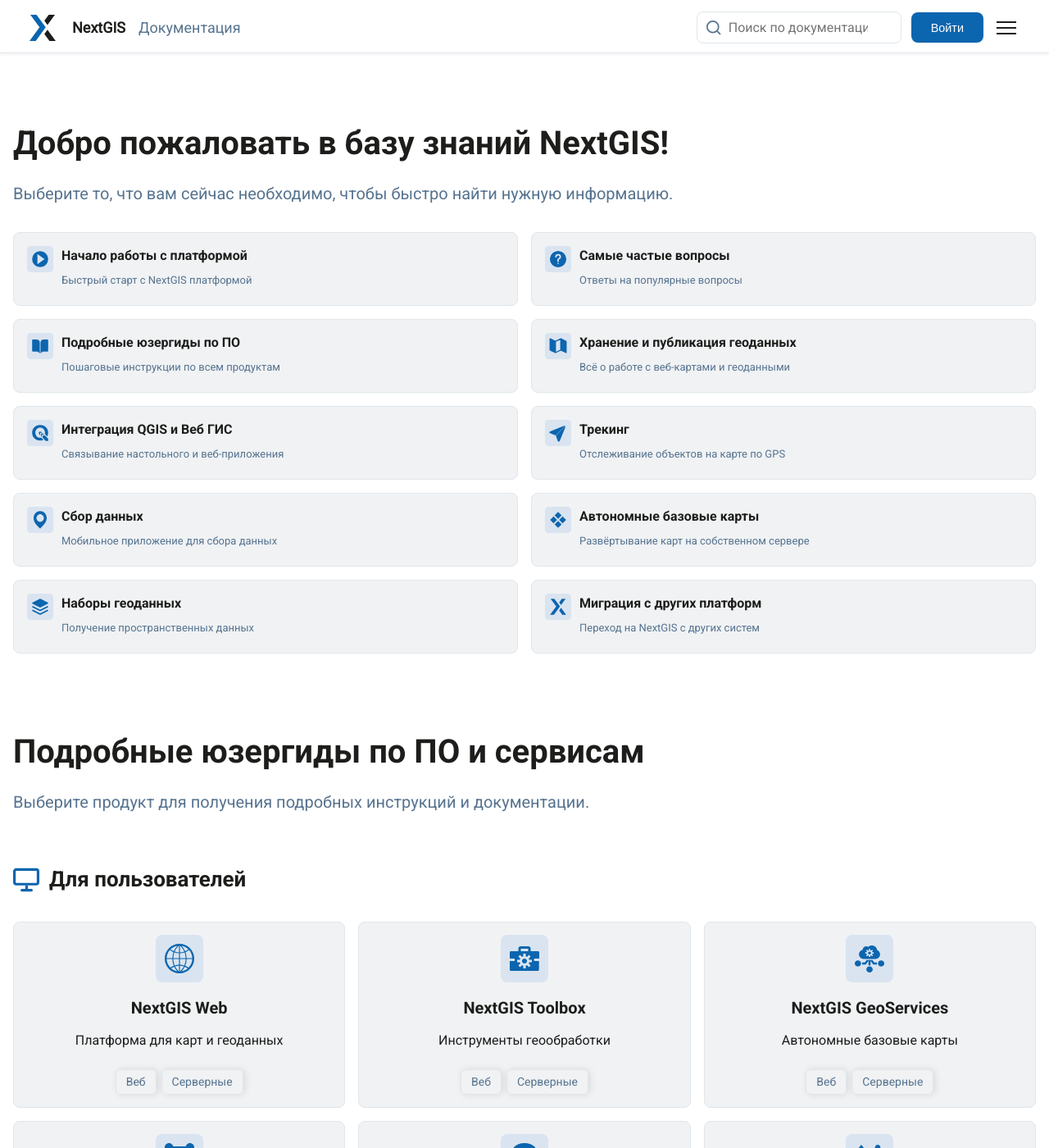
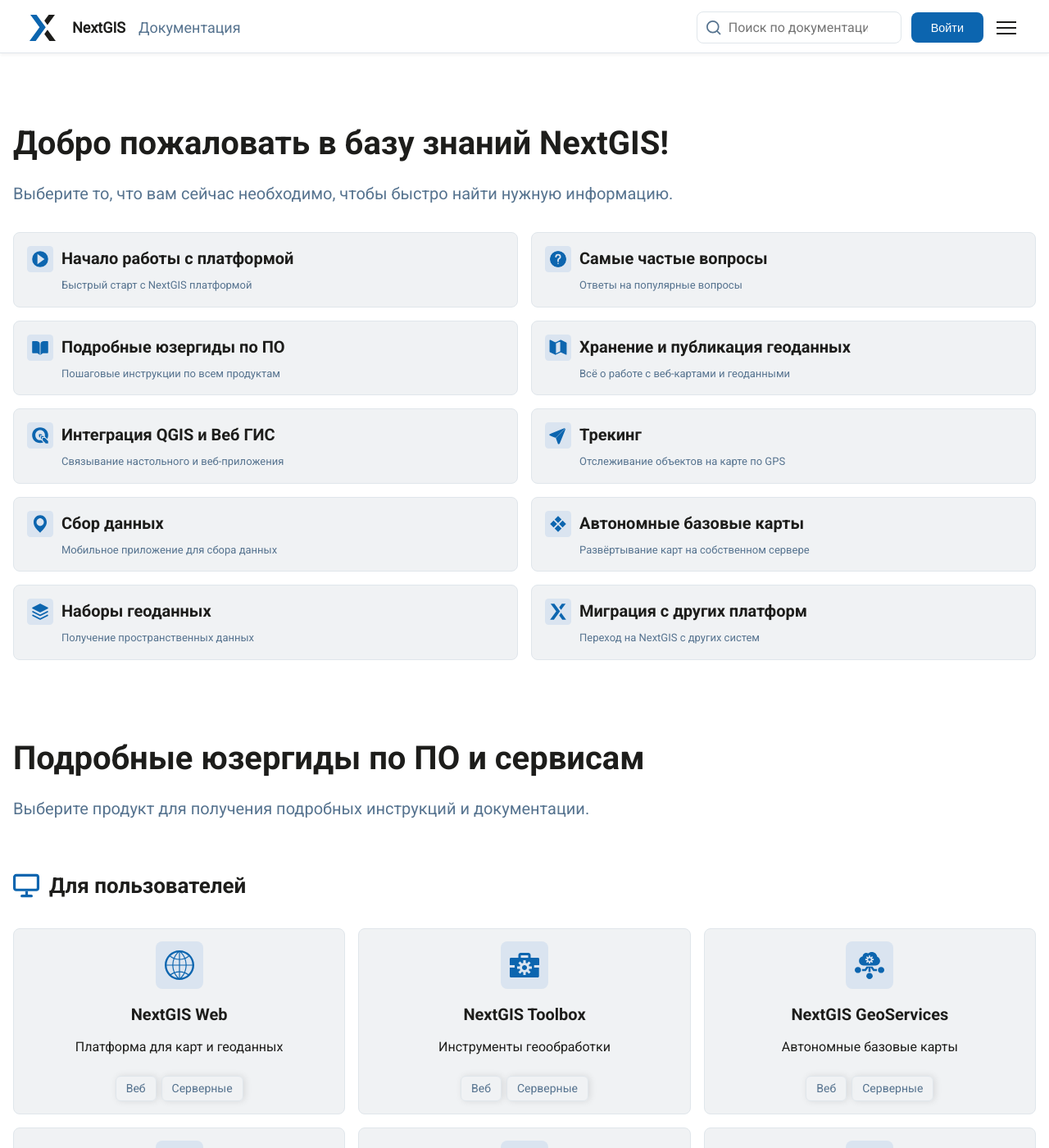
Before and after one commit to G-Jul/nextgisstaging, a Sphinx documentation site: the page built from docs/source/index.rst, in a window 1280 px wide and 1400 px high. Shown: the whole window at 82% size. Built offline with Sphinx 7.4.7 and the Read the Docs theme 3.1.0, drawn with Linux system fonts in a browser that asks for light colours; pages that are not in the unit, such as notebooks, are missing from menus.

Commit message:
Fix font size and margin for card-type-1

```diff
--- a/docs/source/_static/css/homepage.css
+++ b/docs/source/_static/css/homepage.css
@@ -718,7 +718,7 @@
     display: flex;
     width: 100%;
     max-width: 450px;
-    font-size: 20px;
+/*    font-size: 20px;*/
     min-height: 100px;
     border: #E0E6EB 1px solid;
     margin-bottom: 0px;
@@ -1909,13 +1909,13 @@
         width: 100% !important;
         max-width: 100% !important;
         padding: 1rem !important;
-        font-size: 16px !important;
+/*        font-size: 16px !important;*/
         min-height: 90px !important;
         margin-bottom: 0 !important;
     }
 
     .card-type-1 .card-title {
-        font-size: 16px !important;
+        font-size: 20px !important;
     }
 
     .card-type-1 .card-description {
@@ -1998,7 +1998,7 @@
         max-width: 100% !important;
         font-size: 16px !important;
         min-height: 90px !important;
-        margin-bottom: 12px !important;
+        margin-bottom: 0px !important;
     }
 
     .card-type-1 .card-title {
```
